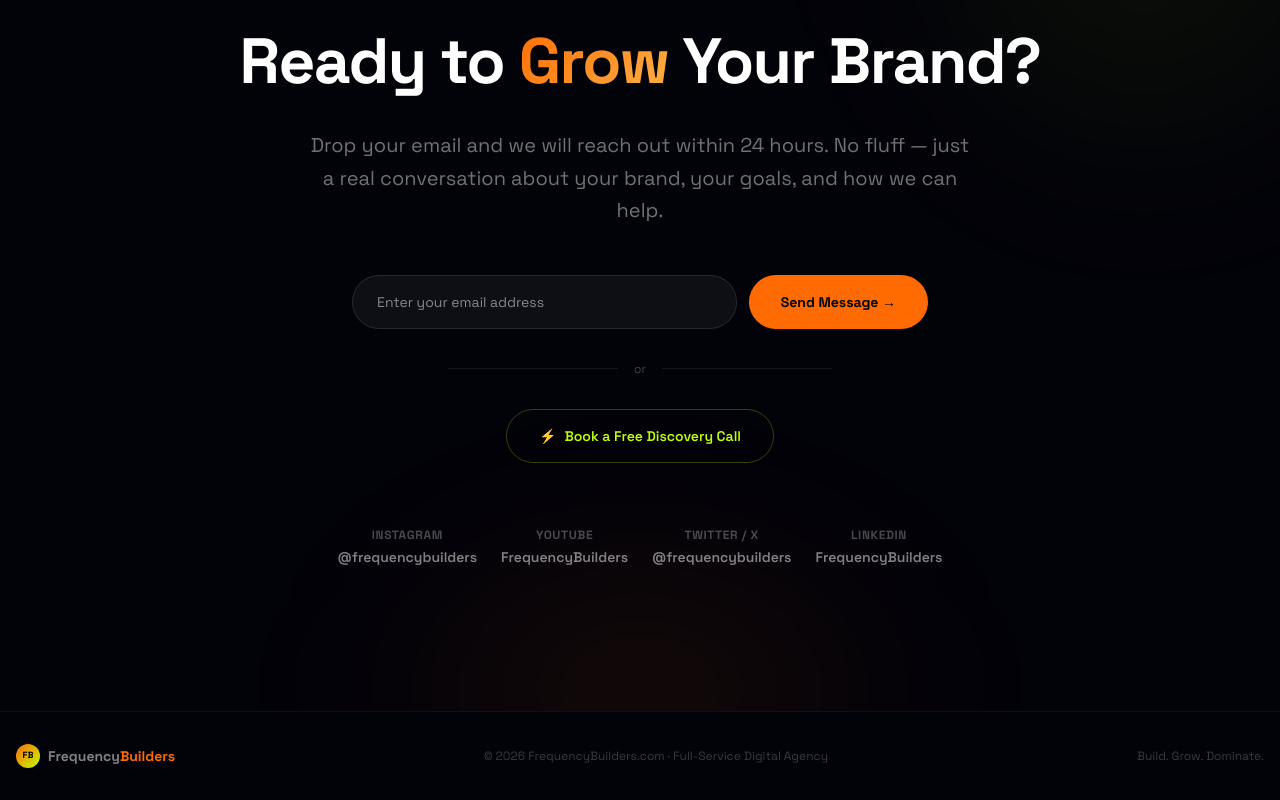
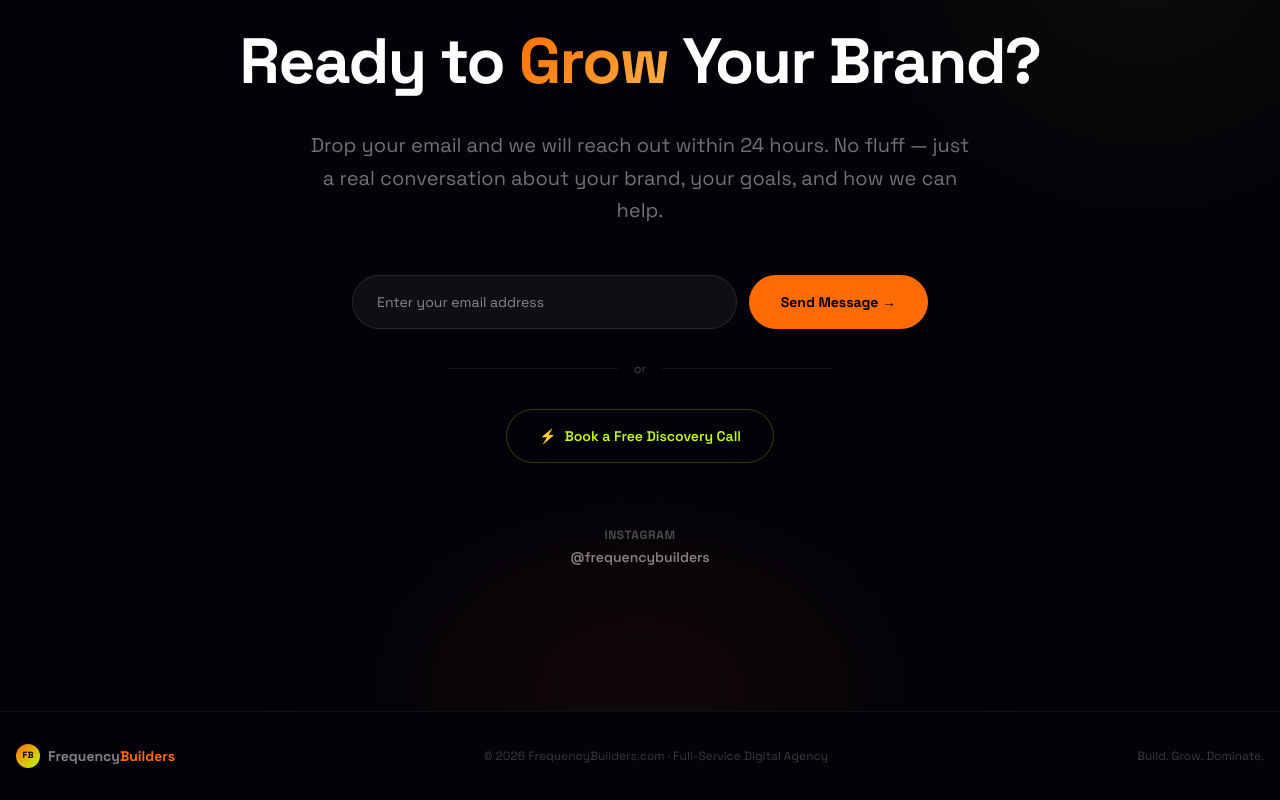
Before and after one commit to hk1431/frequencybuilders, a Next.js app: page / in a window 1280 px wide. Shown: the part 4775-5575 px from the top of the page. Built offline with nearby package versions, Linux system fonts and the light colour scheme.

Commit message:
Contact: keep only Instagram link, Book a Call button opens WhatsApp

```diff
--- a/src/components/Contact.tsx
+++ b/src/components/Contact.tsx
@@ -4,10 +4,7 @@ import { motion } from "framer-motion";
 import { useState } from "react";
 
 const SOCIAL_LINKS = [
-  { label: "Instagram", handle: "@frequencybuilders", href: "#" },
-  { label: "YouTube", handle: "FrequencyBuilders", href: "#" },
-  { label: "Twitter / X", handle: "@frequencybuilders", href: "#" },
-  { label: "LinkedIn", handle: "FrequencyBuilders", href: "#" },
+  { label: "Instagram", handle: "@frequencybuilders", href: "https://www.instagram.com/frequencybuilders" },
 ];
 
 export default function Contact() {
@@ -137,7 +134,9 @@ export default function Contact() {
             transition={{ duration: 0.75, delay: 0.35 }}
           >
             <a
-              href="#"
+              href="https://wa.me/917600460563"
+              target="_blank"
+              rel="noopener noreferrer"
               className="inline-flex items-center gap-2 px-8 py-4 rounded-full font-semibold text-sm transition-all duration-300"
               style={{ border: "1px solid rgba(191,255,0,0.25)", color: "#BFFF00" }}
               onMouseEnter={(e) => { const el = e.currentTarget as HTMLElement; el.style.background = "rgba(191,255,0,0.06)"; el.style.boxShadow = "0 0 24px rgba(191,255,0,0.15)"; }}
```
